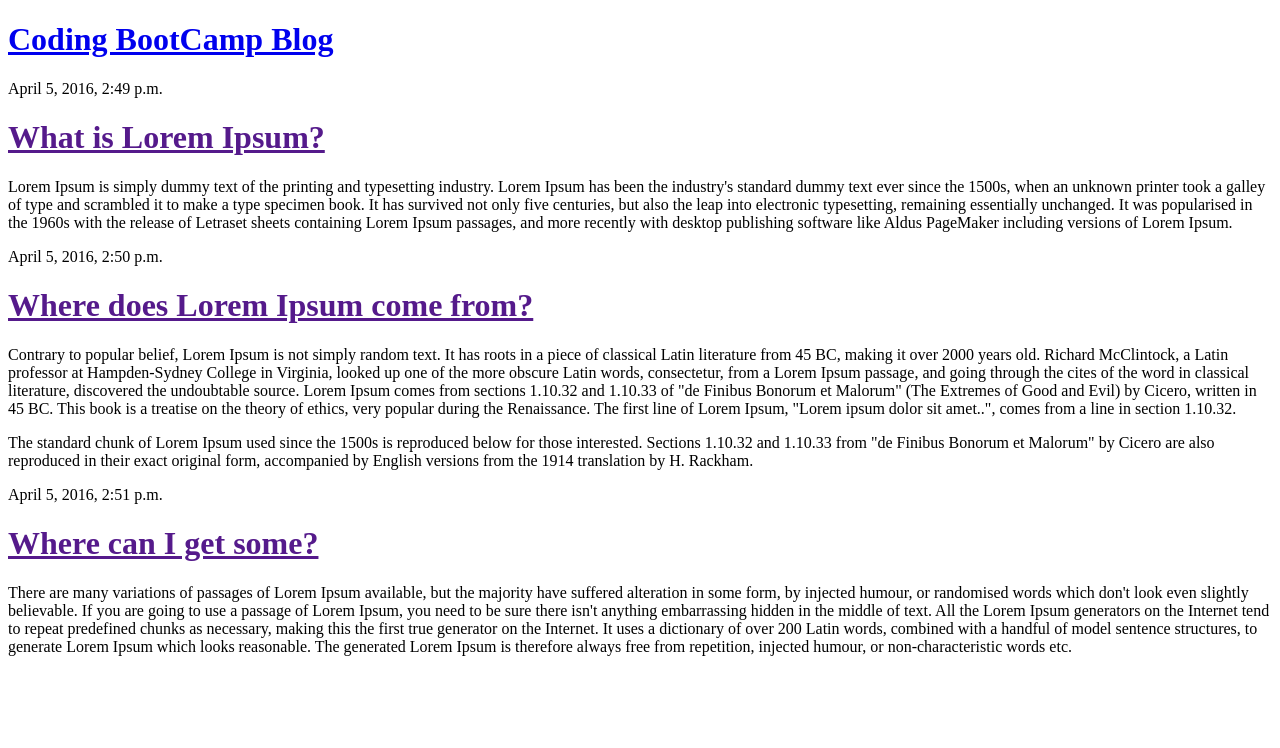
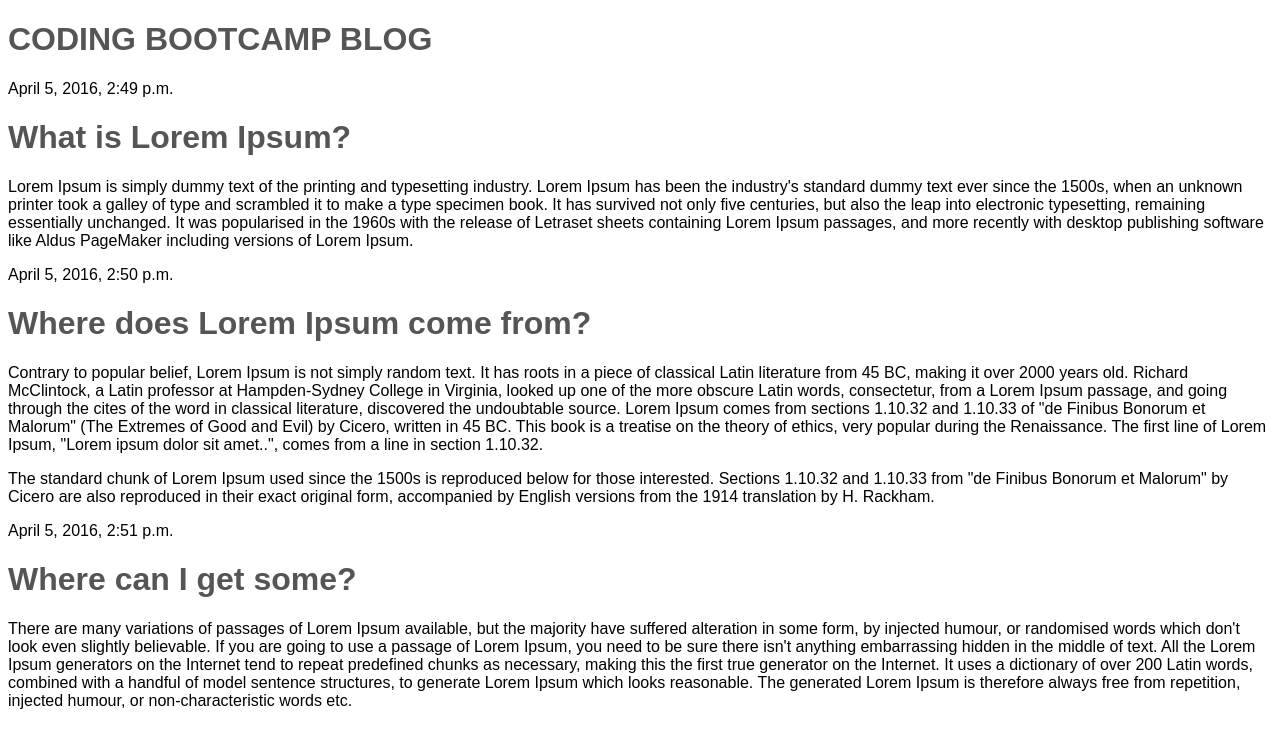
Before and after one commit to GiuseppeJoeT/py_django_Blog_sqlite_db, a Django app: template templates/blogtests.html in a window 1280 px wide. Shown: the top 748 px of the page. Run offline with Django 3.2, Linux system fonts and the light colour scheme; the template is opened without the code that fills it: values that come from a table or form of the project are taken from there, others are empty; data comes from the database, SQL or seed files in the repository; parts of the project's set-up code (start-up, migrations or seed data) failed here and were passed over.

Commit message:
Added stylesheet and linked it in the base.html through Python

```diff
--- a/blog_app/urls.py
+++ b/blog_app/urls.py
@@ -2,5 +2,5 @@ from django.conf.urls import url
 import views
 
 urlpatterns = [
-    url(r'^blog/$', views.post_list())
+    url(r'^blog/$', views.post_list),
 ]
--- a/py_django_blog/settings.py
+++ b/py_django_blog/settings.py
@@ -117,3 +117,7 @@ USE_TZ = True
 # https://docs.djangoproject.com/en/1.9/howto/static-files/
 
 STATIC_URL = '/static/'
+
+STATICFILES_DIRS = (
+    os.path.join(BASE_DIR, "static"),  # static project at the project level
+)
--- /dev/null
+++ b/static/css/blog.css
@@ -0,0 +1,8 @@
+body {
+    font-family: Arial;
+}
+
+h1 a {
+    color: #555555;
+    text-decoration: none;
+}
--- a/templates/base.html
+++ b/templates/base.html
@@ -1,12 +1,19 @@
 <!DOCTYPE html>
+{% load staticfiles %}
 <html lang="en">
 <head>
     <meta charset="UTF-8">
     <title>Dublin Coding BootCamp Blog</title>
+    <link rel="stylesheet" href="{% static "css/blog.css" %}">
+    <style>
+        #pageTitle {
+            text-transform: uppercase;
+        }
+    </style>
 </head>
 <body>
     <div>
-        <h1><a href="/">Coding BootCamp Blog</a></h1>
+        <h1 id="pageTitle"><a href="/">Coding BootCamp Blog</a></h1>
     </div>
     <div>
         <div>
```
